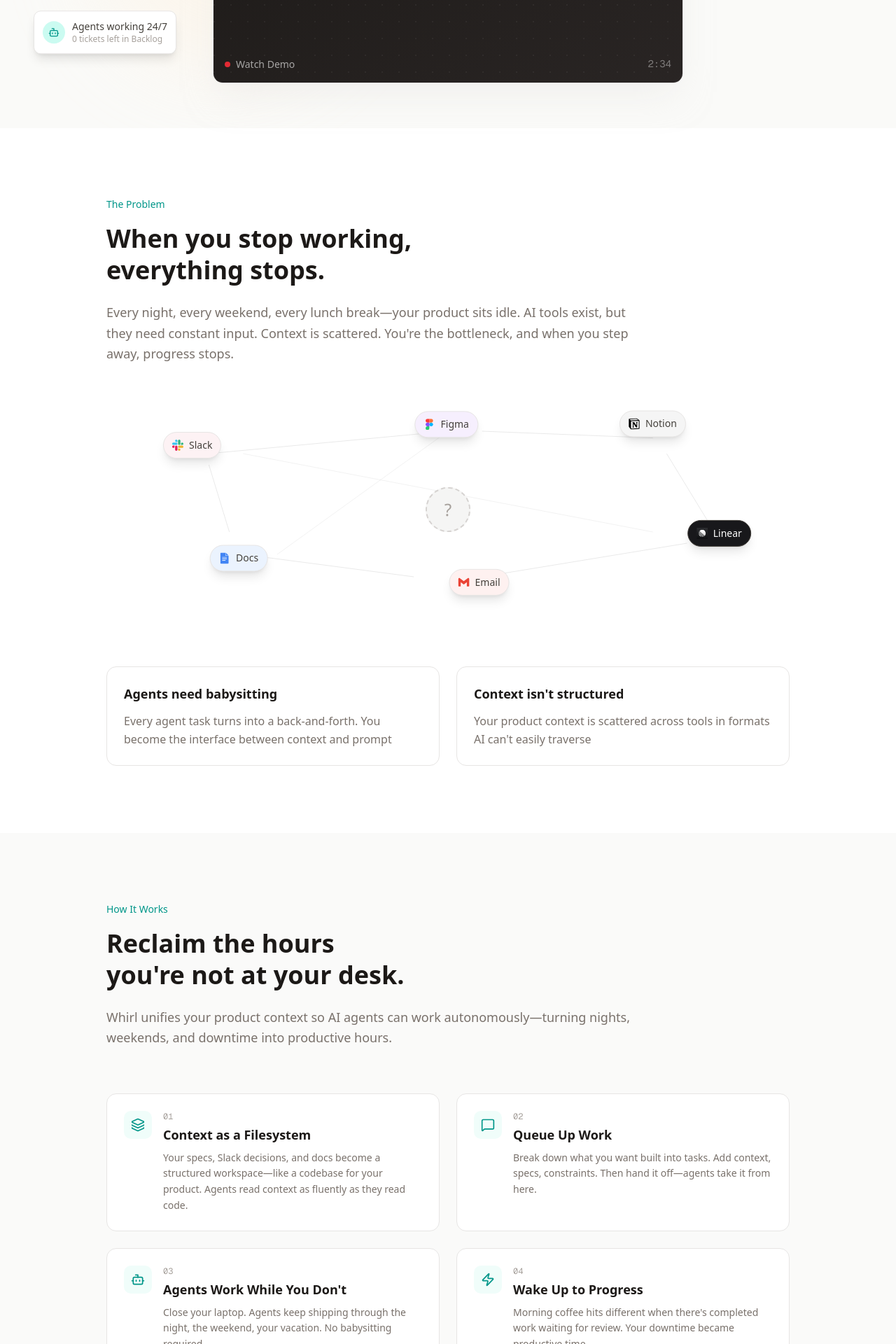
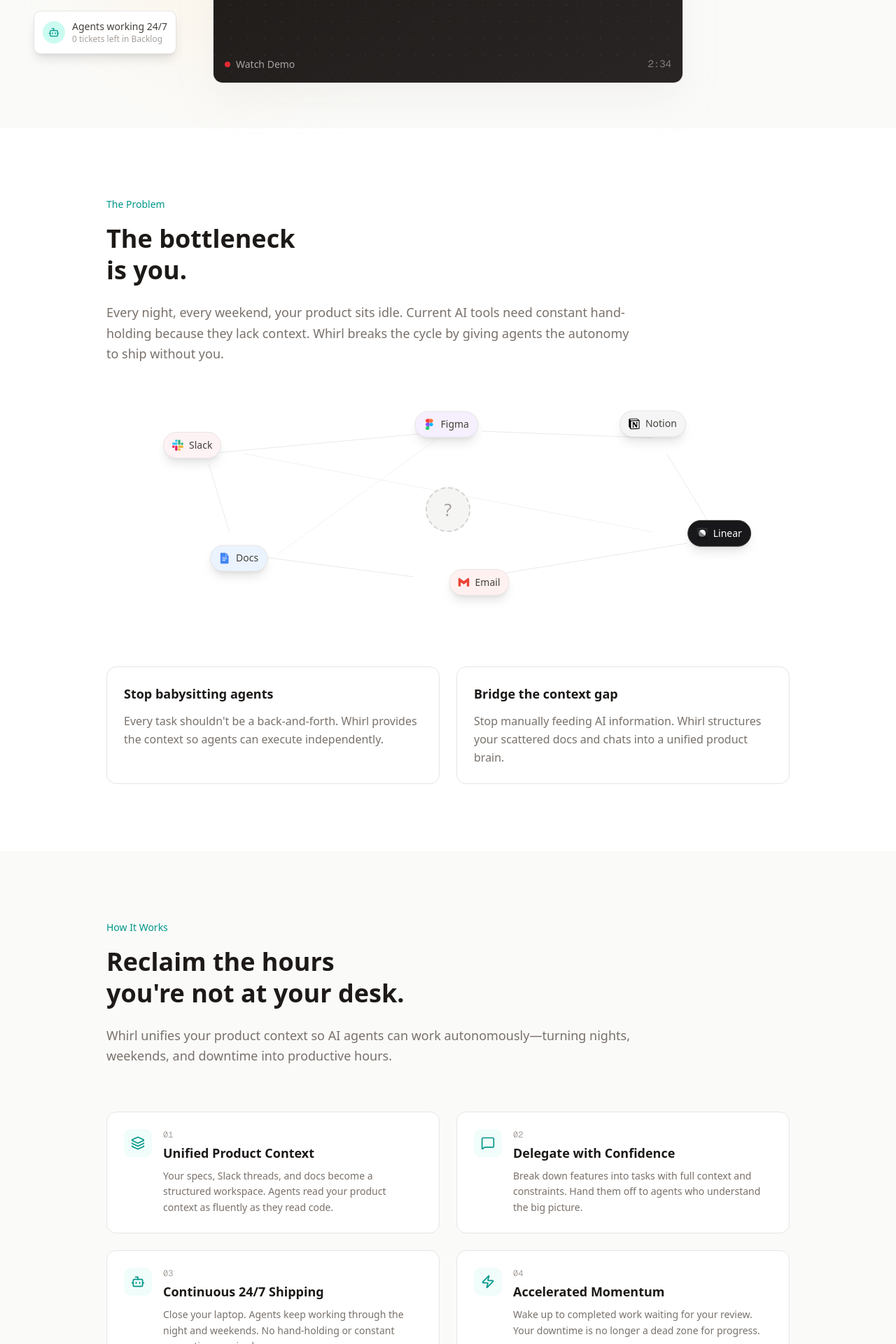
Before and after one commit to rbilgil/work, a Next.js app: page / in a window 1280 px wide. Shown: the part 880-2800 px from the top of the page at 70% size. Built offline with nearby package versions, Linux system fonts and the light colour scheme; no server answers.

Commit message:
docs: update product copy across landing, onboarding, and waitlist

```diff
--- a/app/app/onboarding/page.tsx
+++ b/app/app/onboarding/page.tsx
@@ -73,10 +73,10 @@ export default function OnboardingPage() {
 						<Building2 className="w-8 h-8 text-white" />
 					</div>
 					<h1 className="text-2xl font-bold text-slate-900 dark:text-white mb-2">
-						Welcome to Whirl! 🎉
+						Welcome to Whirl. Let&apos;s build.
 					</h1>
 					<p className="text-slate-600 dark:text-slate-400">
-						Let's set up your organization to get started.
+						Set up your organization to start shipping autonomously.
 					</p>
 				</div>
 
@@ -90,7 +90,7 @@ export default function OnboardingPage() {
 							htmlFor="org-name"
 							className="block text-sm font-medium text-slate-700 dark:text-slate-300 mb-2"
 						>
-							Organization Name
+							What&apos;s your organization&apos;s name?
 						</label>
 						<Input
 							id="org-name"
@@ -101,7 +101,7 @@ export default function OnboardingPage() {
 							className="h-11"
 						/>
 						<p className="mt-2 text-sm text-slate-500 dark:text-slate-400">
-							This is where your workspaces and team members will live.
+							This will be the home for your team, workspaces, and agents.
 						</p>
 					</div>
 
--- a/app/page.tsx
+++ b/app/page.tsx
@@ -113,7 +113,7 @@ function Hero() {
 						variants={fadeInUp}
 						className="text-4xl sm:text-5xl md:text-6xl font-bold tracking-tight text-stone-900 mb-6 leading-[1.1]"
 					>
-						Build your product
+						Ship your product
 						<br />
 						<span className="text-teal-700">while you sleep</span>
 					</motion.h1>
@@ -123,9 +123,9 @@ function Hero() {
 						variants={fadeInUp}
 						className="text-lg sm:text-xl text-stone-500 max-w-2xl mx-auto mb-10 leading-relaxed"
 					>
-						Product development stops the moment we leave our desks. Whirl
-						brings discussions, decisions, and context into one place and
-						automatically feeds them to an AI agent.
+						Product development shouldn&apos;t stop when you do. Whirl turns
+						your discussions, decisions, and documentation into a structured
+						brain for autonomous AI agents.
 					</motion.p>
 
 					{/* CTA */}
@@ -538,18 +538,18 @@ function ProblemSection() {
 						variants={fadeInUp}
 						className="text-3xl sm:text-4xl font-bold text-stone-900 mb-6 leading-tight"
 					>
-						When you stop working,
+						The bottleneck
 						<br />
-						everything stops.
+						is you.
 					</motion.h2>
 					<motion.p
 						variants={fadeInUp}
 						className="text-lg text-stone-500 mb-12 leading-relaxed"
 					>
-						Every night, every weekend, every lunch break—your product sits
-						idle. AI tools exist, but they need constant input. Context is
-						scattered. You&apos;re the bottleneck, and when you step away,
-						progress stops.
+						Every night, every weekend, your product sits idle. Current AI
+						tools need constant hand-holding because they lack context. Whirl
+						breaks the cycle by giving agents the autonomy to ship without
+						you.
 					</motion.p>
 				</motion.div>
 
@@ -569,11 +569,11 @@ function ProblemSection() {
 						className="p-6 rounded-xl border border-stone-200 bg-white"
 					>
 						<h3 className="text-lg font-semibold text-stone-900 mb-3">
-							Agents need babysitting
+							Stop babysitting agents
 						</h3>
 						<p className="text-stone-500 leading-relaxed">
-							Every agent task turns into a back-and-forth. You become the
-							interface between context and prompt
+							Every task shouldn&apos;t be a back-and-forth. Whirl provides the
+							context so agents can execute independently.
 						</p>
 					</motion.div>
 					<motion.div
@@ -581,11 +581,11 @@ function ProblemSection() {
 						className="p-6 rounded-xl border border-stone-200 bg-white"
 					>
 						<h3 className="text-lg font-semibold text-stone-900 mb-3">
-							Context isn&apos;t structured
+							Bridge the context gap
 						</h3>
 						<p className="text-stone-500 leading-relaxed">
-							Your product context is scattered across tools in formats AI
-							can&apos;t easily traverse
+							Stop manually feeding AI information. Whirl structures your
+							scattered docs and chats into a unified product brain.
 						</p>
 					</motion.div>
 				</motion.div>
@@ -599,30 +599,30 @@ function SolutionSection() {
 	const steps = [
 		{
 			number: "01",
-			title: "Context as a Filesystem",
+			title: "Unified Product Context",
 			description:
-				"Your specs, Slack decisions, and docs become a structured workspace—like a codebase for your product. Agents read context as fluently as they read code.",
+				"Your specs, Slack threads, and docs become a structured workspace. Agents read your product context as fluently as they read code.",
 			icon: Layers,
 		},
 		{
 			number: "02",
-			title: "Queue Up Work",
+			title: "Delegate with Confidence",
 			description:
-				"Break down what you want built into tasks. Add context, specs, constraints. Then hand it off—agents take it from here.",
+				"Break down features into tasks with full context and constraints. Hand them off to agents who understand the big picture.",
 			icon: MessageSquare,
 		},
 		{
 			number: "03",
-			title: "Agents Work While You Don't",
+			title: "Continuous 24/7 Shipping",
 			description:
-				"Close your laptop. Agents keep shipping through the night, the weekend, your vacation. No babysitting required.",
+				"Close your laptop. Agents keep working through the night and weekends. No hand-holding or constant prompting required.",
 			icon: Bot,
 		},
 		{
 			number: "04",
-			title: "Wake Up to Progress",
+			title: "Accelerated Momentum",
 			description:
-				"Morning coffee hits different when there's completed work waiting for review. Your downtime became productive time.",
+				"Wake up to completed work waiting for your review. Your downtime is no longer a dead zone for progress.",
 			icon: Zap,
 		},
 	];
@@ -717,16 +717,16 @@ function VisionSection() {
 						variants={fadeInUp}
 						className="text-3xl sm:text-4xl font-bold text-stone-900 mb-6 leading-tight"
 					>
-						Your product should build itself
+						The future of building is autonomous
 					</motion.h2>
 					<motion.p
 						variants={fadeInUp}
 						className="text-lg text-stone-500 leading-relaxed mb-12"
 					>
-						We believe the future of building software is autonomous agents that
-						truly understand your product. Not assistants that need constant
-						prompting—but teammates that can ship real work while you focus on
-						the important decisions.
+						We believe software should build itself. Our goal isn&apos;t just to
+						build another assistant, but to create autonomous teammates that
+						truly understand your product and can ship real work while you focus
+						on the big picture.
 					</motion.p>
 				</motion.div>
 			</div>
--- a/app/waitlist/page.tsx
+++ b/app/waitlist/page.tsx
@@ -35,7 +35,7 @@ export default function WaitlistPage() {
 							Ship while you sleep
 						</h1>
 						<p className="text-stone-500">
-							Get early access to autonomous AI agents
+							Join the waitlist for autonomous product development.
 						</p>
 					</div>
 					<div className="flex justify-center">
--- /dev/null
+++ b/opencode.json
@@ -0,0 +1,4 @@
+{
+  "model": "google/gemini-3-flash-preview",
+  "$schema": "https://opencode.ai/config.json"
+}
```
